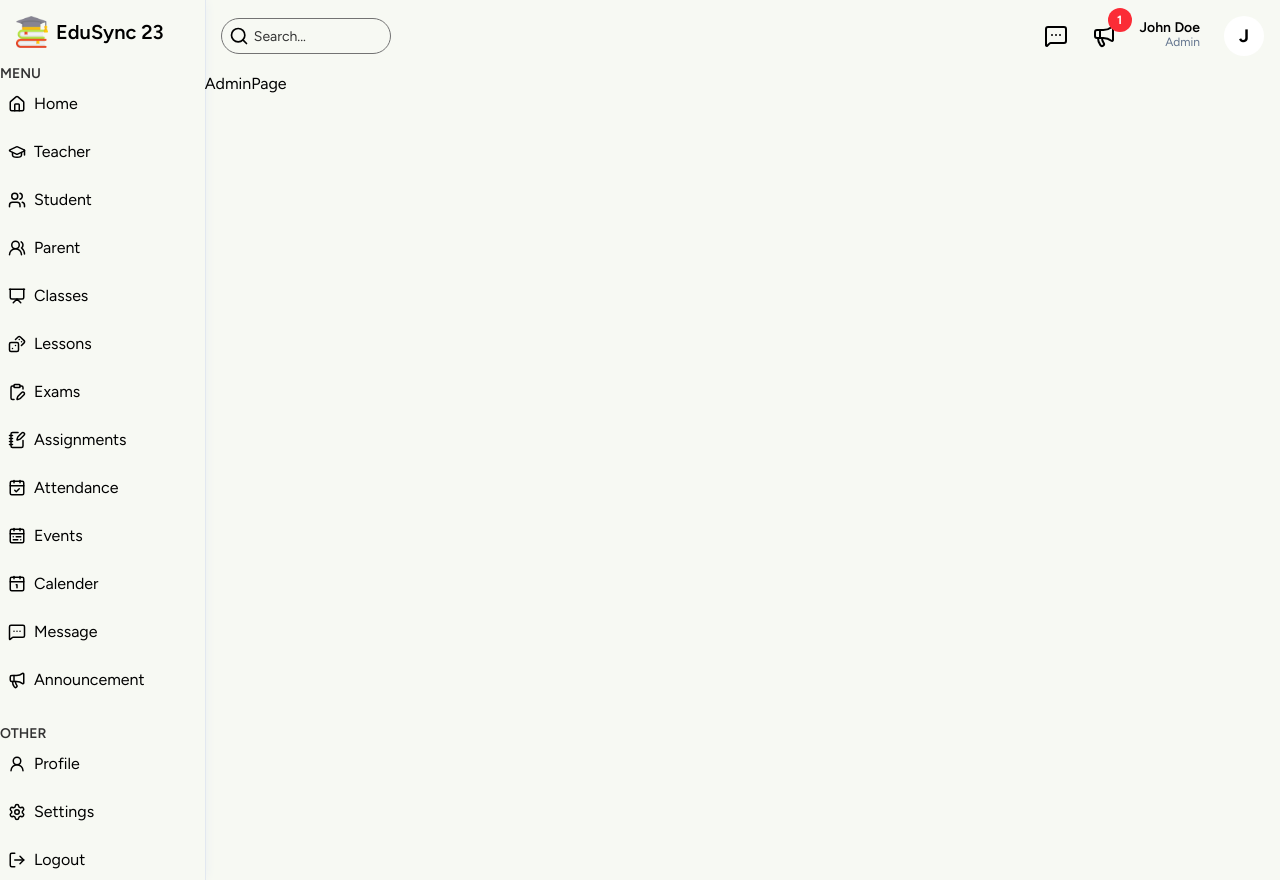
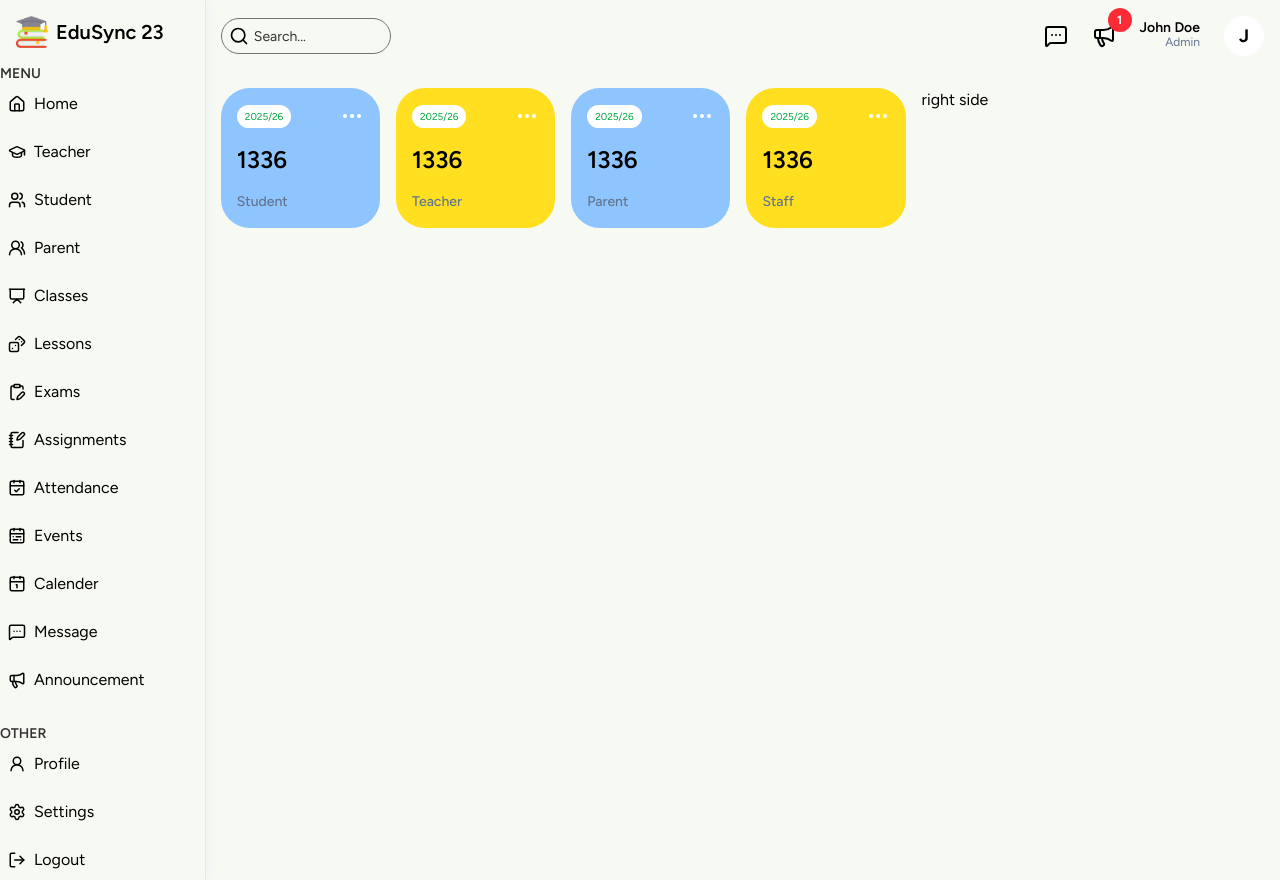
Before and after one commit to 23-faisal/edusync-23, a Next.js app: page /admin in a window 1280 px wide. Built offline with nearby package versions, Linux system fonts and the light colour scheme.

Commit message:
create dashboard style

```diff
--- a/app/(dashboard)/admin/page.tsx
+++ b/app/(dashboard)/admin/page.tsx
@@ -1,5 +1,21 @@
+import UserCard from "@/components/shared/UserCard";
+
 const AdminPage = () => {
-  return <div>AdminPage</div>;
+  return (
+    <div className="p-4 gap-4 flex flex-col md:flex-row">
+      {/* left side */}
+      <div className="w-full md:w-2/2 lg:w-2/3">
+        <div className="flex gap-4 w-full  flex-wrap ">
+          <UserCard type="student" />
+          <UserCard type="teacher" />
+          <UserCard type="parent" />
+          <UserCard type="staff" />
+        </div>
+      </div>
+      {/* right side */}
+      <div className="w-full md:w-1/3 lg:w-1/3">right side</div>
+    </div>
+  );
 };
 
 export default AdminPage;
--- /dev/null
+++ b/components/shared/UserCard.tsx
@@ -0,0 +1,18 @@
+import { Ellipsis } from "lucide-react";
+
+const UserCard = ({ type }: { type: string }) => {
+  return (
+    <div className="p-4  odd:bg-blue-300 even:bg-yellow-300 rounded-2xl flex-1 min-w-[130px] ">
+      <div className="flex justify-between items-center">
+        <span className="text-[10px] px-2 py-1 rounded-2xl text-green-600 bg-white">
+          2025/26
+        </span>
+        <Ellipsis className="text-white" />
+      </div>
+      <h1 className="text-2xl font-semibold my-4">1336</h1>
+      <h4 className="capitalize font-medium text-sm text-slate-500 ">{type}</h4>
+    </div>
+  );
+};
+
+export default UserCard;
--- a/pnpm-workspace.yaml
+++ b/pnpm-workspace.yaml
@@ -1,3 +1,7 @@
+allowBuilds:
+  msw: false
+  sharp: false
+  unrs-resolver: false
 ignoredBuiltDependencies:
   - sharp
   - unrs-resolver
```
